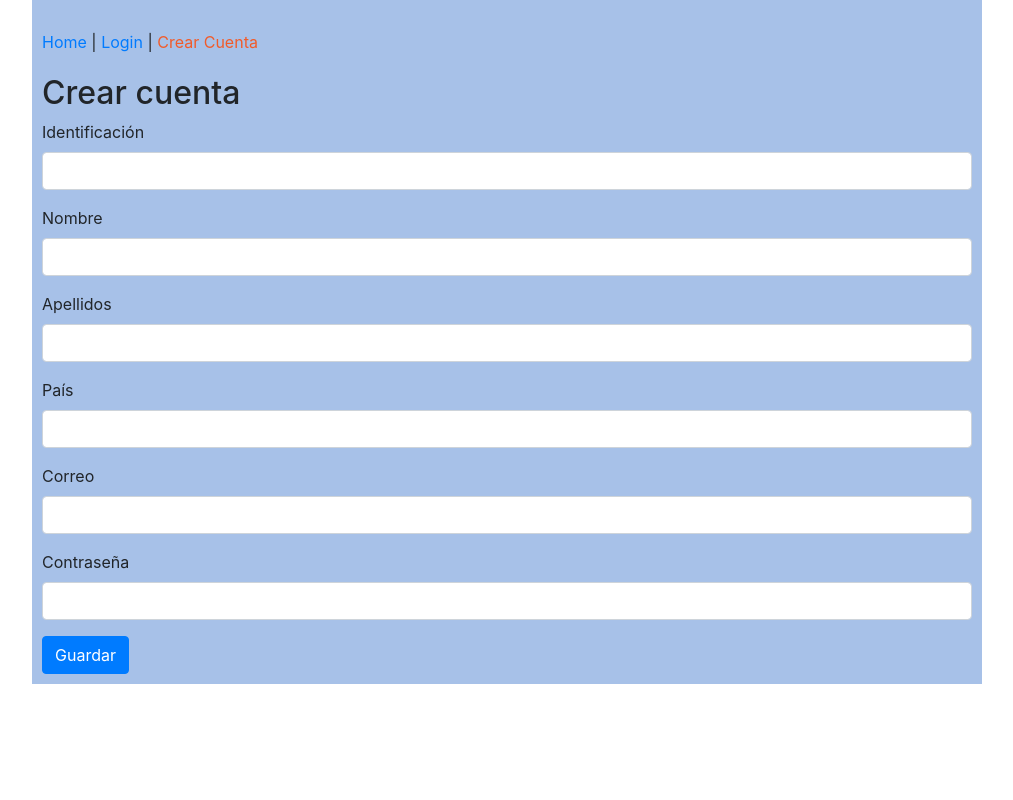
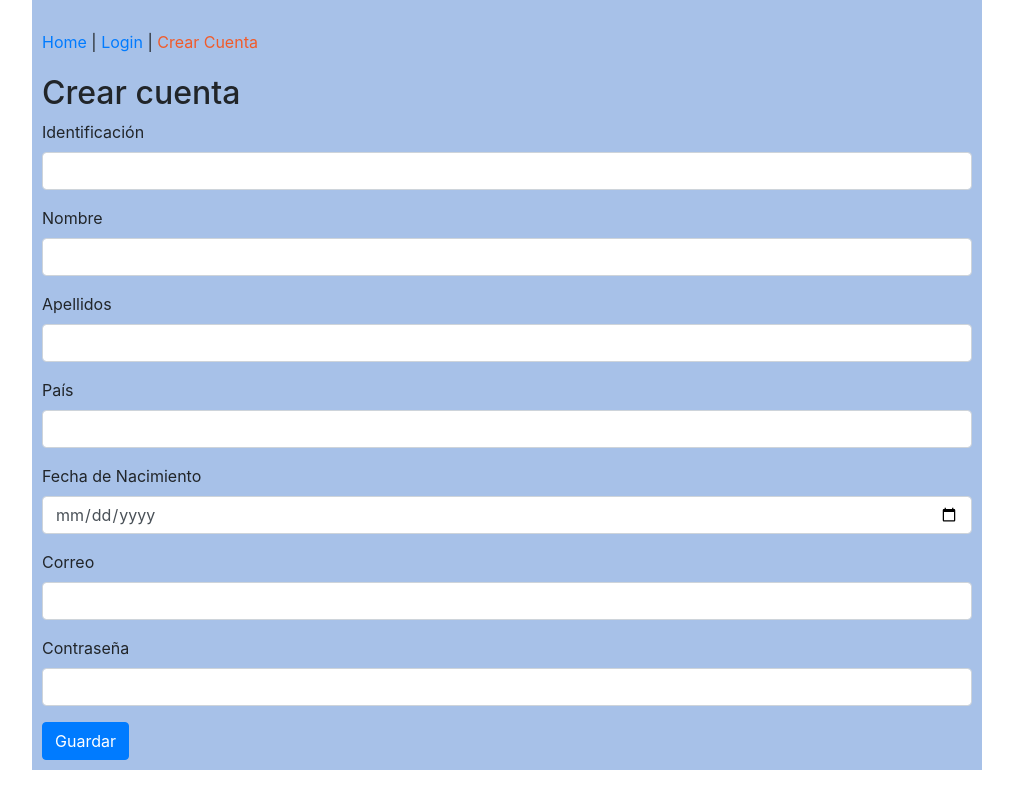
Before and after one commit to danielaRey/LAB1-React, a React app: page /crear-cuenta in a window 1280 px wide. Shown: the whole page, without its empty margins (133-1146 px from the left). Built offline with nearby package versions, Linux system fonts and the light colour scheme; what redux-immutable-state-invariant would draw is missing.

Commit message:
fix login

```diff
--- a/src/components/App.js
+++ b/src/components/App.js
@@ -59,8 +59,9 @@ function App() {
         <Route path="/login" component={() => <Login token={jsonToken} />} />
         <Route
           path="/crear-cuenta"
-          component={() => <ManageCrearCuenta token={jsonToken} />}
+          render={(props) => <ManageCrearCuenta {...props} token={jsonToken} />}
         />
+
         <Route
           path="/carrito"
           render={(props) => <ManageCarrito {...props} token={jsonToken} />}
--- a/src/components/login/CrearCuenta.js
+++ b/src/components/login/CrearCuenta.js
@@ -52,6 +52,15 @@ const CrearCuenta = ({
       />
 
       <TextInput
+        name="fechaNacimiento"
+        label="Fecha de Nacimiento"
+        typeInput="date"
+        value={cliente.fechaNacimiento}
+        onChange={onChange}
+        error={errors.fechaNacimiento}
+      />
+
+      <TextInput
         name="correo"
         label="Correo"
         typeInput="email"
--- a/src/components/login/ManageCrearCuenta.js
+++ b/src/components/login/ManageCrearCuenta.js
@@ -11,6 +11,7 @@ function ManageCrearCuenta({
   loadClientes,
   saveCliente,
   saveUsuario,
+  history,
   ...props
 }) {
   const [cliente, setCliente] = useState(newCliente);
@@ -45,7 +46,7 @@ function ManageCrearCuenta({
       nombre,
       apellidos,
       pais,
-      correo,
+      usuarioCorreo,
       password,
     } = cliente;
     const errors = {};
@@ -54,7 +55,7 @@ function ManageCrearCuenta({
     if (!identificacion) errors.identificacion = "Identificación es requerida";
     if (!nombre) errors.nombre = "Nombre es requerido.";
     if (!apellidos) errors.apellidos = "Apellido es requerido";
-    if (!correo) errors.correo = "Correo es requerido.";
+    if (!usuarioCorreo) errors.usuarioCorreo = "Correo es requerido.";
     if (!password) {
       passworErrors = "Contraseña es requerida.";
     } else {
@@ -77,8 +78,9 @@ function ManageCrearCuenta({
       }
     }
     ///^(?=.*\d)(?=.*[\u0021-\u002b\u003c-\u0040])(?=.*[A-Z])(?=.*[a-z])\S{8,16}$/
-
-    errors.password = passworErrors;
+    if (errors.password) {
+      errors.password = passworErrors;
+    }
 
     setErrors(errors);
     // Form is valid if the errors object still has no properties
@@ -88,15 +90,13 @@ function ManageCrearCuenta({
   function handleSave(event) {
     event.preventDefault();
     if (!formIsValid()) return;
-    const usuarioCorreo = usuario.correo;
-    //if (!formIsValid()) return;
     setSaving(true);
     saveUsuario(usuario)
       .then(() => {
         saveCliente(cliente)
           .then(() => {
             toast.success("Cuenta registrada exitosamente.");
-            props.history.push("/");
+            history.push("/");
           })
           .catch((error) => {
             setSaving(false);
@@ -132,6 +132,7 @@ ManageCrearCuenta.propTypes = {
   reservacion: PropTypes.object,
   saveCliente: PropTypes.func.isRequired,
   saveUsuario: PropTypes.func.isRequired,
+  history: PropTypes.object.isRequired,
 };
 
 //what part pf the state is passed to our components via props
```
